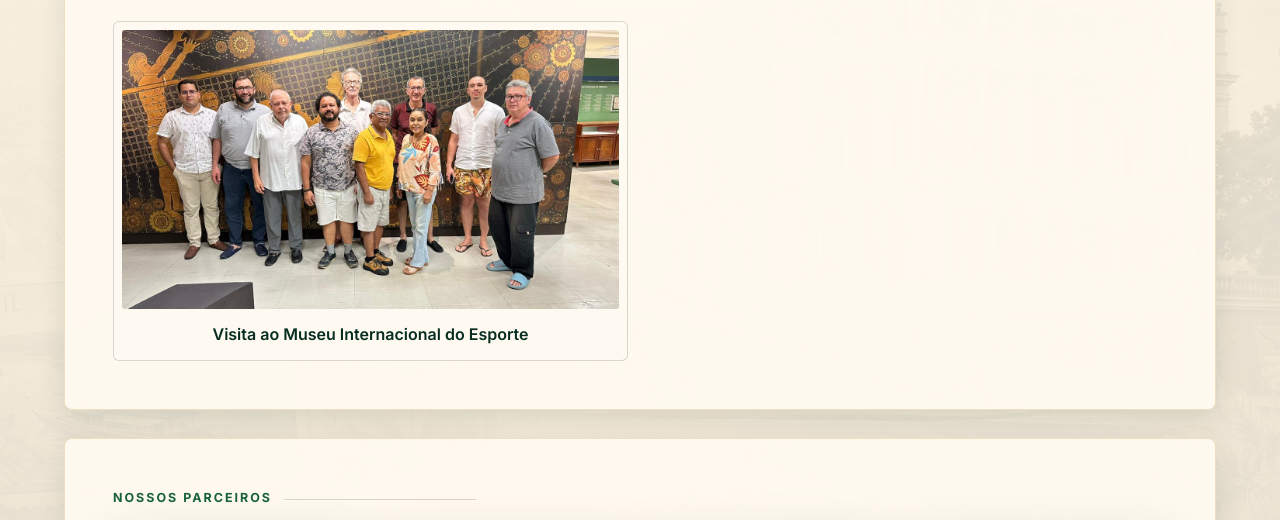
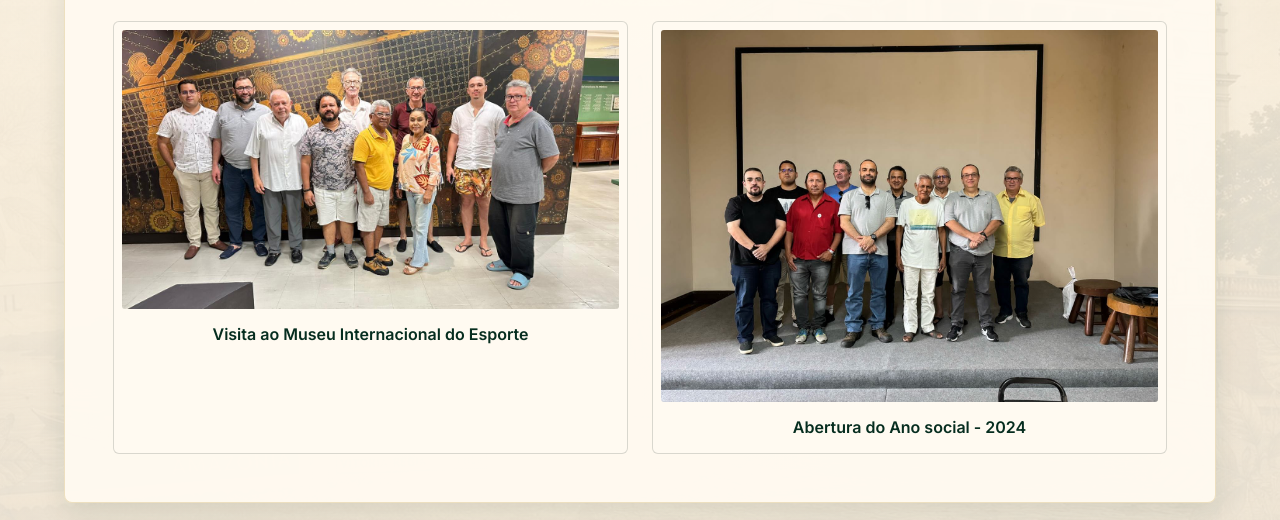
Before and after one commit to LuanValle/site-clube, a website: page clube.html in a window 1280 px wide. Shown: the part 4524-5044 px from the top of the page. Drawn offline with Linux system fonts and the light colour scheme.

Commit message:
feat: add correct 2024 social year opening photo

```diff
--- a/clube.html
+++ b/clube.html
@@ -186,6 +186,10 @@
             <img src="assets/galeria-abertura-ano-social-2024.jpg" alt="Visita ao Museu Internacional do Esporte." loading="lazy" />
             <figcaption>Visita ao Museu Internacional do Esporte</figcaption>
           </figure>
+          <figure>
+            <img src="assets/galeria-abertura-social-2024.jpg" alt="Integrantes reunidos na abertura do ano social do clube em 2024." loading="lazy" />
+            <figcaption>Abertura do Ano social - 2024</figcaption>
+          </figure>
         </div>
       </section>
 
```
Also changed, not shown: assets/galeria-abertura-social-2024.jpg (added).
